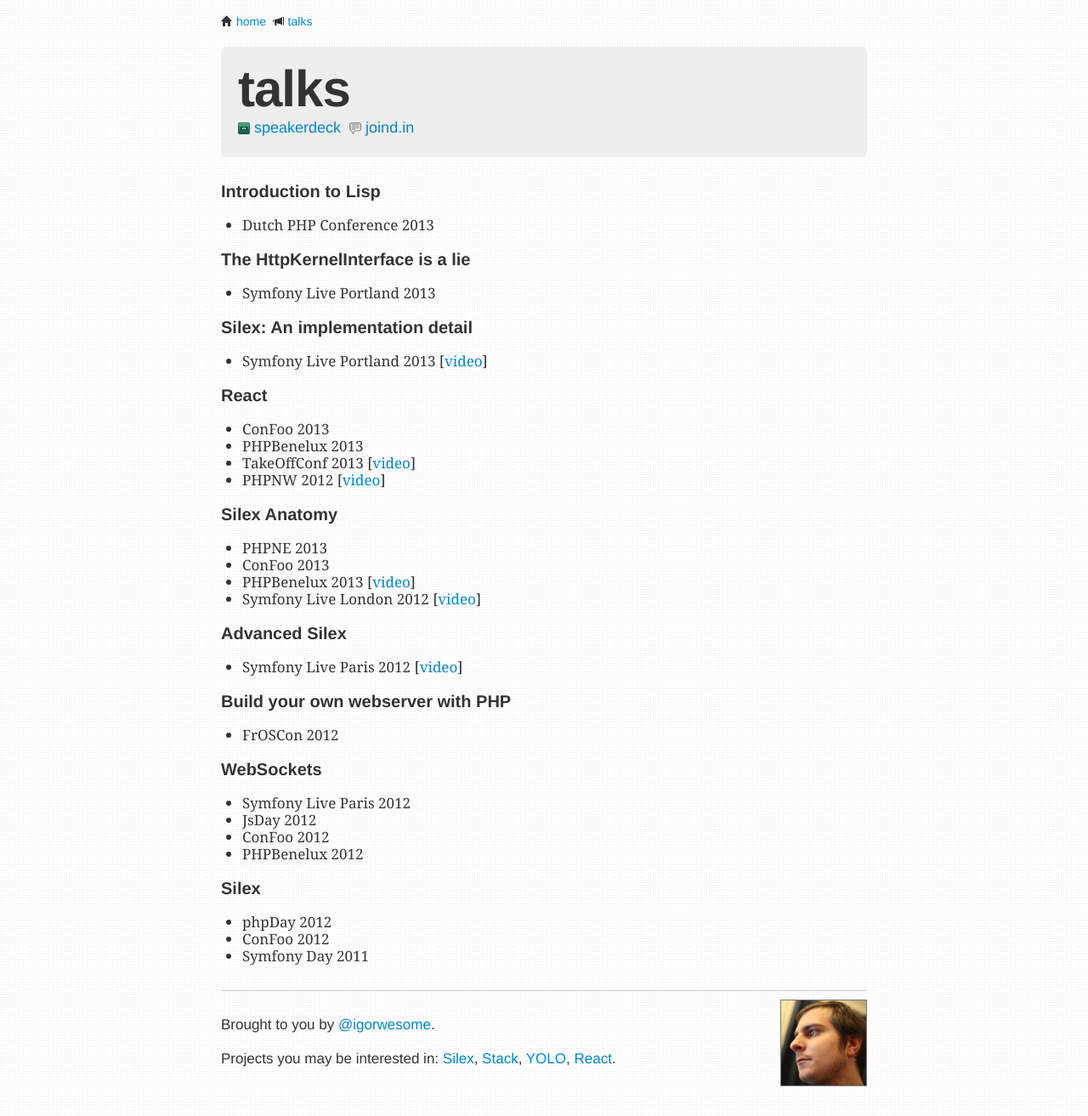
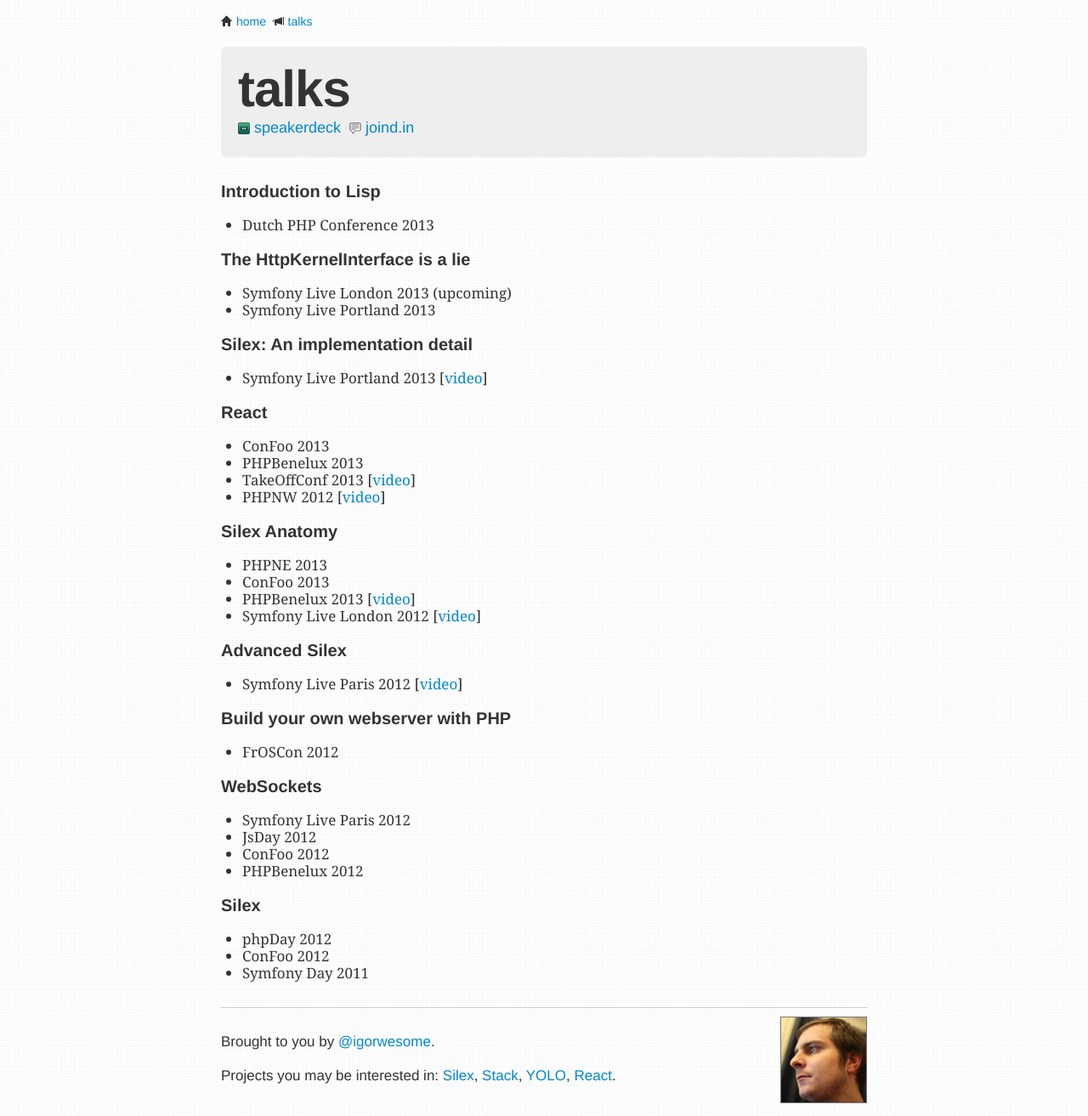
Before and after one commit to igorw/weblog, a Jekyll site: the page built from talks.md, in a window 1280 px wide. Shown: the whole page at 85% size. Built offline with Jekyll 4.4.1, drawn with Linux system fonts in a browser that asks for light colours; Markdown is read by kramdown in place of the engine named in the settings.

Commit message:
Add upcoming sflive london talk

```diff
--- a/talks.md
+++ b/talks.md
@@ -10,6 +10,7 @@
 
 ### The HttpKernelInterface is a lie
 
+* Symfony Live London 2013 (upcoming)
 * Symfony Live Portland 2013
 
 ### Silex: An implementation detail
```
